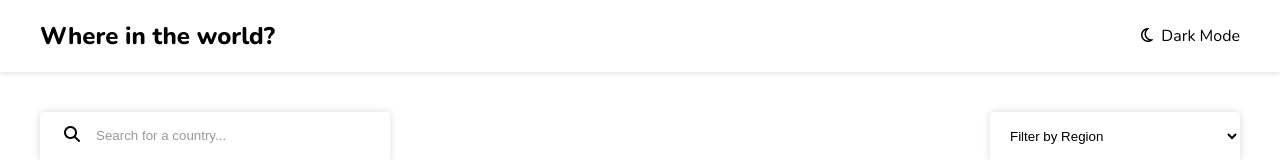
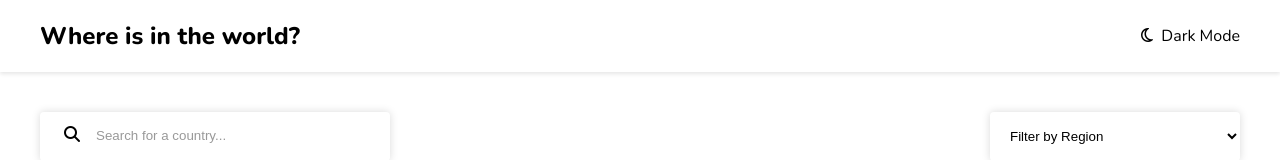
Before and after one commit to Shivendra-11/country, a React (Create React App) app: page / in a window 1280 px wide. Shown: the top 160 px of the page. Built offline with nearby package versions, Linux system fonts and the light colour scheme.

Commit message:
made chages

```diff
--- a/src/components/Header.js
+++ b/src/components/Header.js
@@ -6,7 +6,7 @@ const Header = () => {
       <header className="header-container">
       <div className="header-content">
         <h2 className="title">
-          <a href="/">Where in  the world?</a>
+          <a href="/">Where is  in   the world?</a>
         </h2>
         <p className="theme-changer">
           <i className="fa-regular fa-moon" />
```
